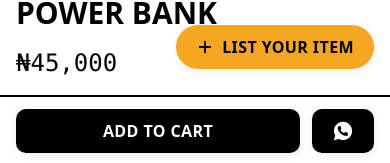
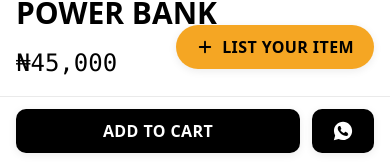
Before and after one commit to sidneycodes1/Ocnoo, a Next.js app: page /product/anker-20000mah-power-bank in a window 390 px wide. Shown: the part 679-842 px from the top of the page. Built offline with nearby package versions, Linux system fonts and the light colour scheme.

Commit message:
Phase 7 (redesign QA): convert last two 2px black hairlines (checkout subtotal, mobile sticky bar) to border-line token

```diff
--- a/app/checkout/page.tsx
+++ b/app/checkout/page.tsx
@@ -149,7 +149,7 @@ export default function CheckoutPage() {
                 <span className="font-mono">{formatNaira(l.lineTotal)}</span>
               </div>
             ))}
-            <div className="mt-2 flex justify-between border-t-2 border-black pt-2 font-sans font-bold">
+            <div className="mt-2 flex justify-between border-t border-line pt-2 font-sans font-bold">
               <span>Subtotal</span>
               <span className="font-mono">{formatNaira(order.subtotal)}</span>
             </div>
--- a/components/layout/MobileStickyBar.tsx
+++ b/components/layout/MobileStickyBar.tsx
@@ -12,7 +12,7 @@ export default function MobileStickyBar({
   disabled = false,
 }: MobileStickyBarProps) {
   return (
-    <div className="fixed inset-x-0 bottom-0 z-40 border-t-2 border-black bg-white md:hidden">
+    <div className="fixed inset-x-0 bottom-0 z-40 border-t border-line bg-white md:hidden">
       <div className="mx-auto flex max-w-6xl items-center gap-3 px-4 py-3">
         <Button
           variant="primary"
```
